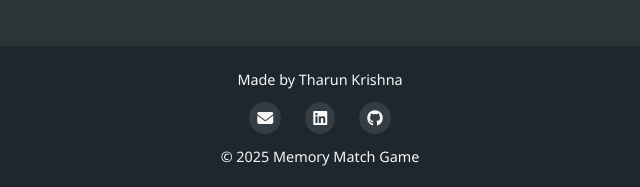
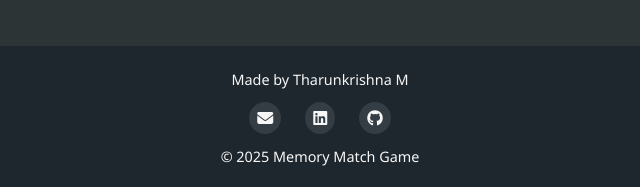
Before and after one commit to Tharun151425/MemoryGame, a plain HTML site: page index.html in a window 1280 px wide. Shown: the part 610-797 px from the top of the page, 320-960 px from the left. Drawn offline with Linux system fonts and the light colour scheme.

Commit message:
Changed Footer

```diff
--- a/index.html
+++ b/index.html
@@ -78,7 +78,7 @@
     </div>
 
     <footer>
-        <p class="footer-text">Made by Tharun Krishna</p>
+        <p class="footer-text">Made by Tharunkrishna M</p>
         <div class="footer-links">
             <a href="mailto:tharun151425@gmail.com" aria-label="Email">
                 <i class="fas fa-envelope"></i>
```
Also changed, not shown: screenshots/game.png (added).
